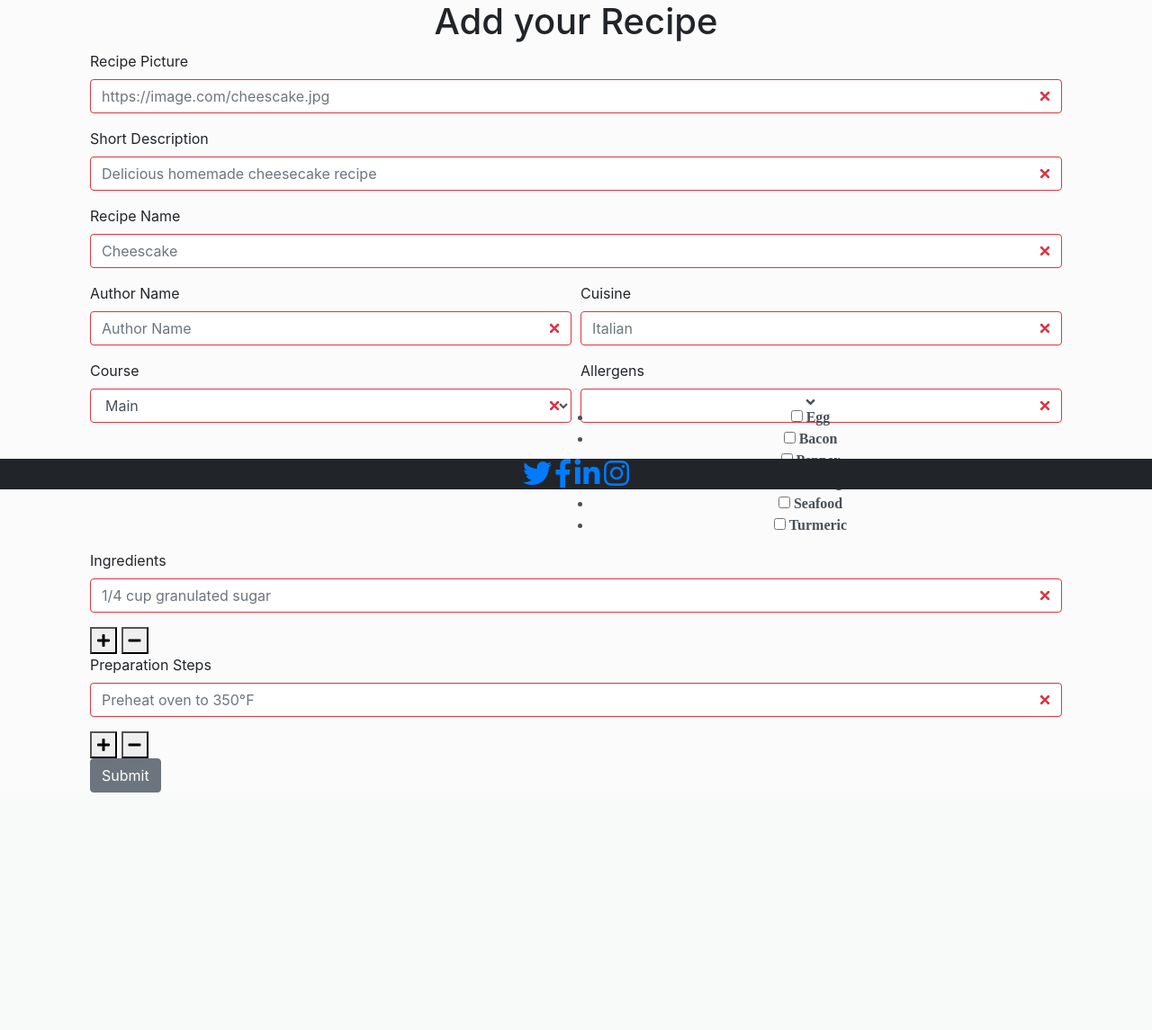
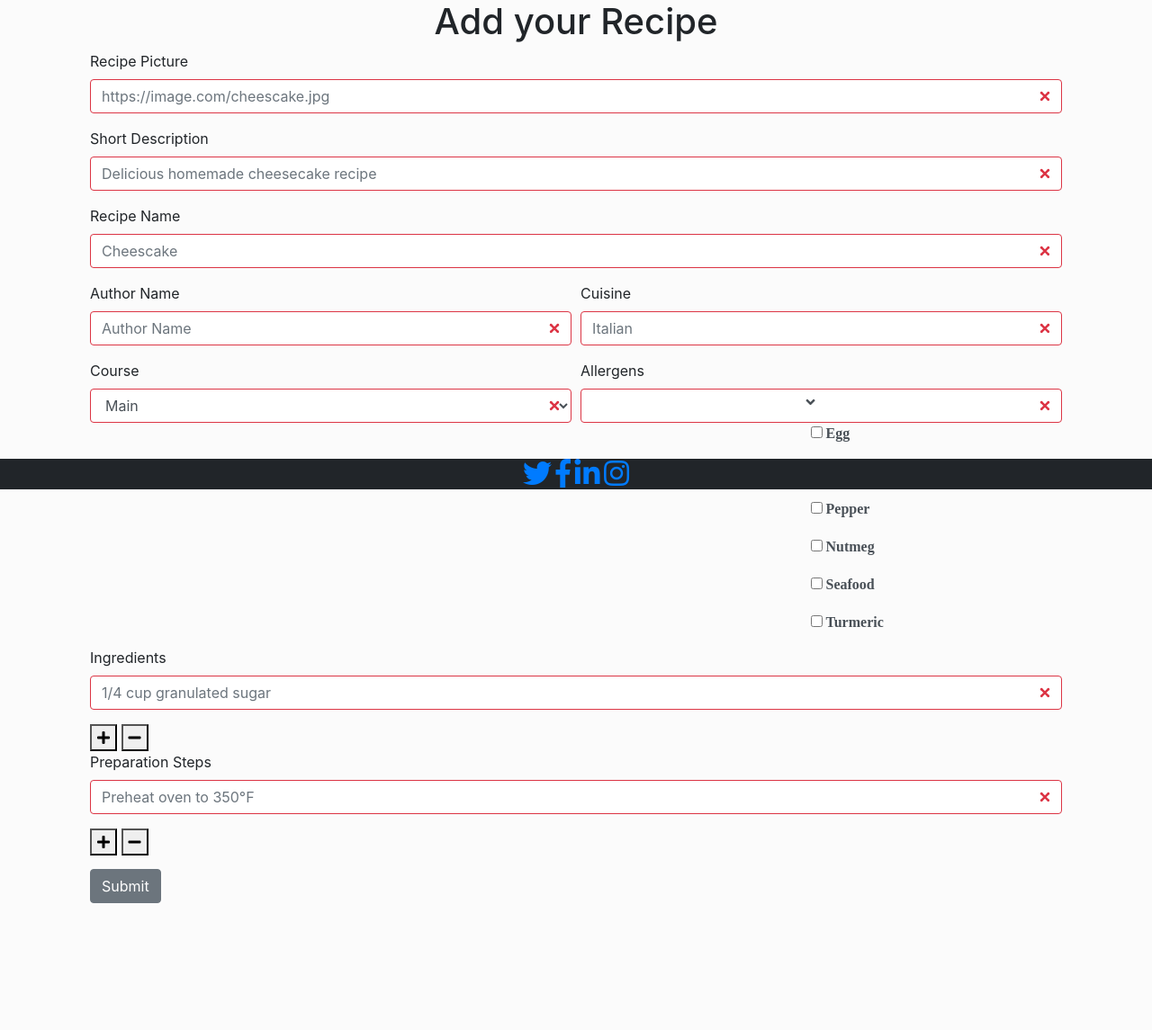
Before and after one commit to Luciano-Lima/myCookbook, a Flask app: page /insert_recipe in a window 1280 px wide. Shown: the part 256-1401 px from the top of the page at 90% size. Before the commit the page ends 1137 px from the top, so only its background shows below. Run offline with Flask 2, Linux system fonts and the light colour scheme; some libraries are stand-ins or nearby versions.

Commit message:
Stlying edit recipe form

```diff
--- a/static/css/style.css
+++ b/static/css/style.css
@@ -3,6 +3,10 @@
 	margin: 0;
 	background-color: #fbfbfb;
 	padding: 0;
+}
+
+.container {
+    padding-bottom: 30px;
 }
 
 .backImg {
@@ -69,3 +73,28 @@
     background-color: #212529;
 
 }
+
+        /*insert recipe form*/
+
+.insert_recipe-form {
+    padding-bottom: 10%;
+}
+
+.submitFormButton {
+	margin-top: 15px;
+}
+
+#editDelRecepButtons {
+    text-align: center;
+}
+
+.addRemove {
+    display: inline;
+}
+
+.form-group li {
+    list-style: none;
+    text-align: left;
+    margin-top: 18px;
+    margin-left: 50%;
+}
```
